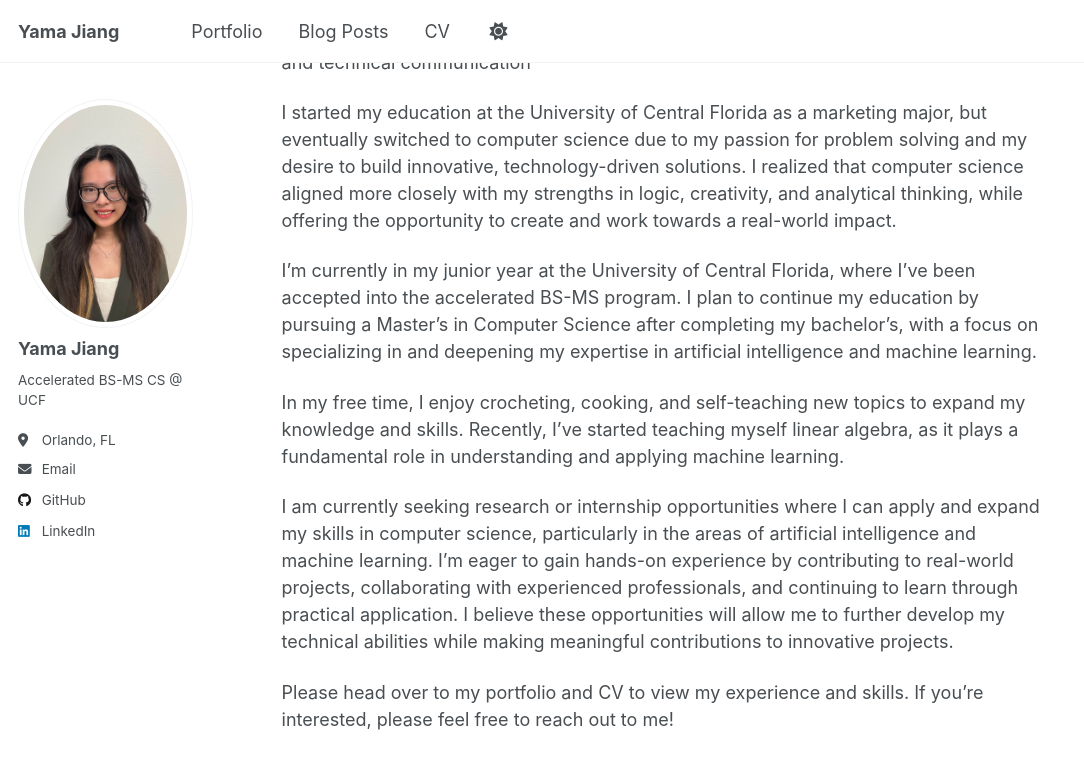
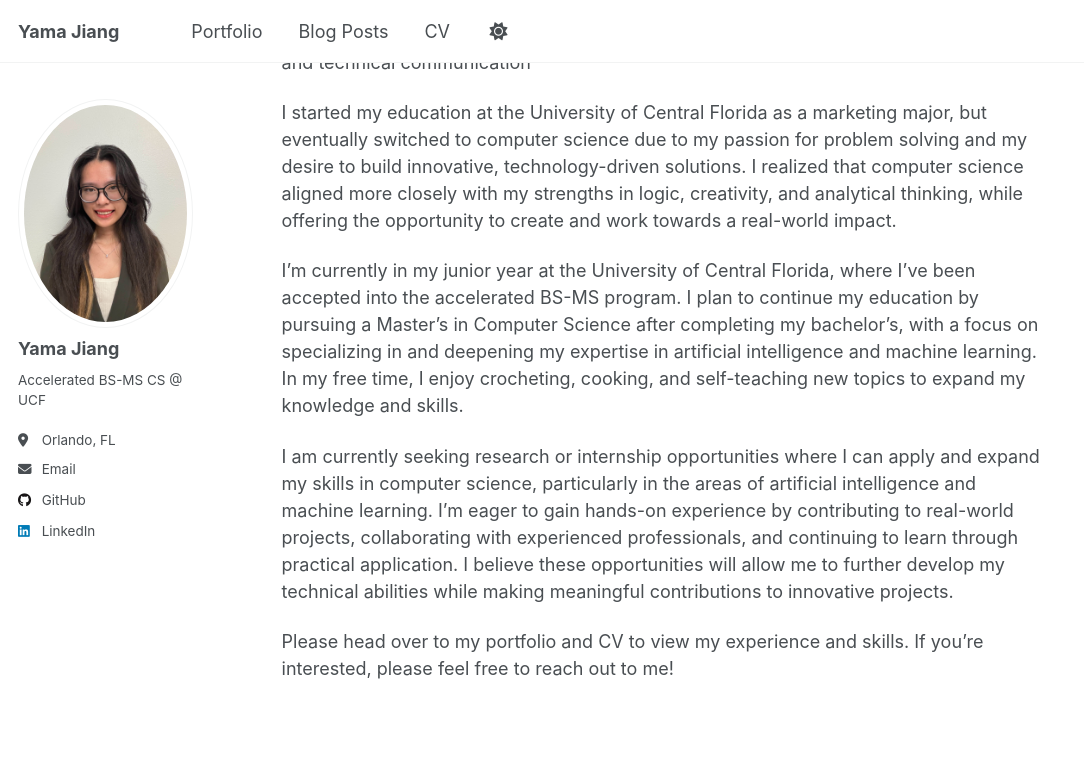
Before and after one commit to yamajiang/yamajiang.github.io, a Jekyll site: the page built from _pages/about.md, in a window 1280 px wide and 900 px high, scrolled down 566 px. Shown: the top 769 px of the window, without its empty margins (0-1084 px from the left). Built offline with Jekyll 4.4.1, drawn with Linux system fonts in a browser that asks for light colours.

Commit message:
Update about.md

```diff
--- a/_pages/about.md
+++ b/_pages/about.md
@@ -15,9 +15,7 @@ Before college, I attended NeoCity Academy, an inquiry-driven, project-based STE
 
 I started my education at the University of Central Florida as a marketing major, but eventually switched to computer science due to my passion for problem solving and my desire to build innovative, technology-driven solutions. I realized that computer science aligned more closely with my strengths in logic, creativity, and analytical thinking, while offering the opportunity to create and work towards a real-world impact.
 
-I'm currently in my junior year at the University of Central Florida, where I’ve been accepted into the accelerated BS-MS program. I plan to continue my education by pursuing a Master’s in Computer Science after completing my bachelor’s, with a focus on specializing in and deepening my expertise in artificial intelligence and machine learning.
-
-In my free time, I enjoy crocheting, cooking, and self-teaching new topics to expand my knowledge and skills. Recently, I've started teaching myself linear algebra, as it plays a fundamental role in understanding and applying machine learning.
+I'm currently in my junior year at the University of Central Florida, where I’ve been accepted into the accelerated BS-MS program. I plan to continue my education by pursuing a Master’s in Computer Science after completing my bachelor’s, with a focus on specializing in and deepening my expertise in artificial intelligence and machine learning. In my free time, I enjoy crocheting, cooking, and self-teaching new topics to expand my knowledge and skills.
 
 I am currently seeking research or internship opportunities where I can apply and expand my skills in computer science, particularly in the areas of artificial intelligence and machine learning. I’m eager to gain hands-on experience by contributing to real-world projects, collaborating with experienced professionals, and continuing to learn through practical application. I believe these opportunities will allow me to further develop my technical abilities while making meaningful contributions to innovative projects.
 
```
